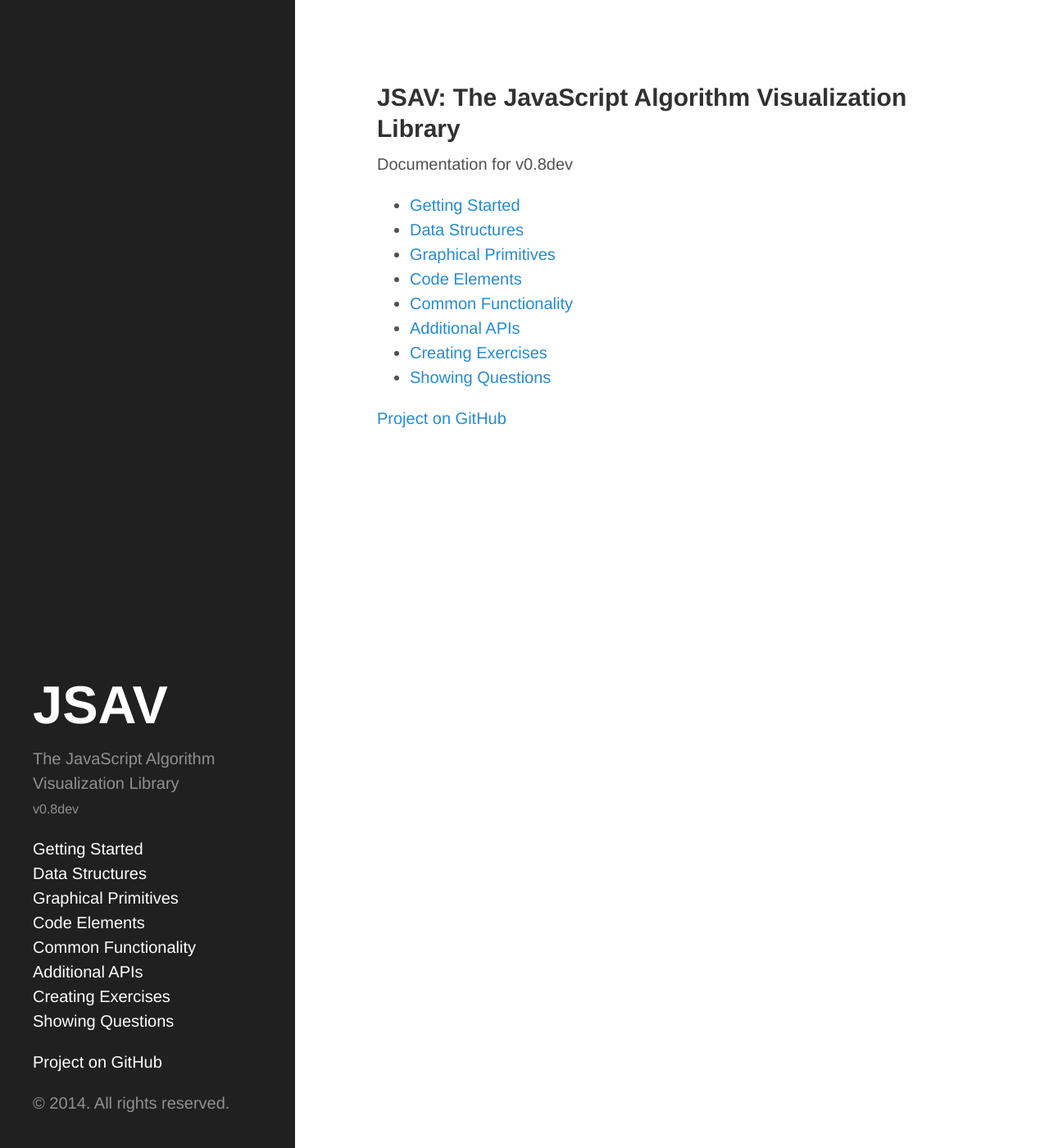
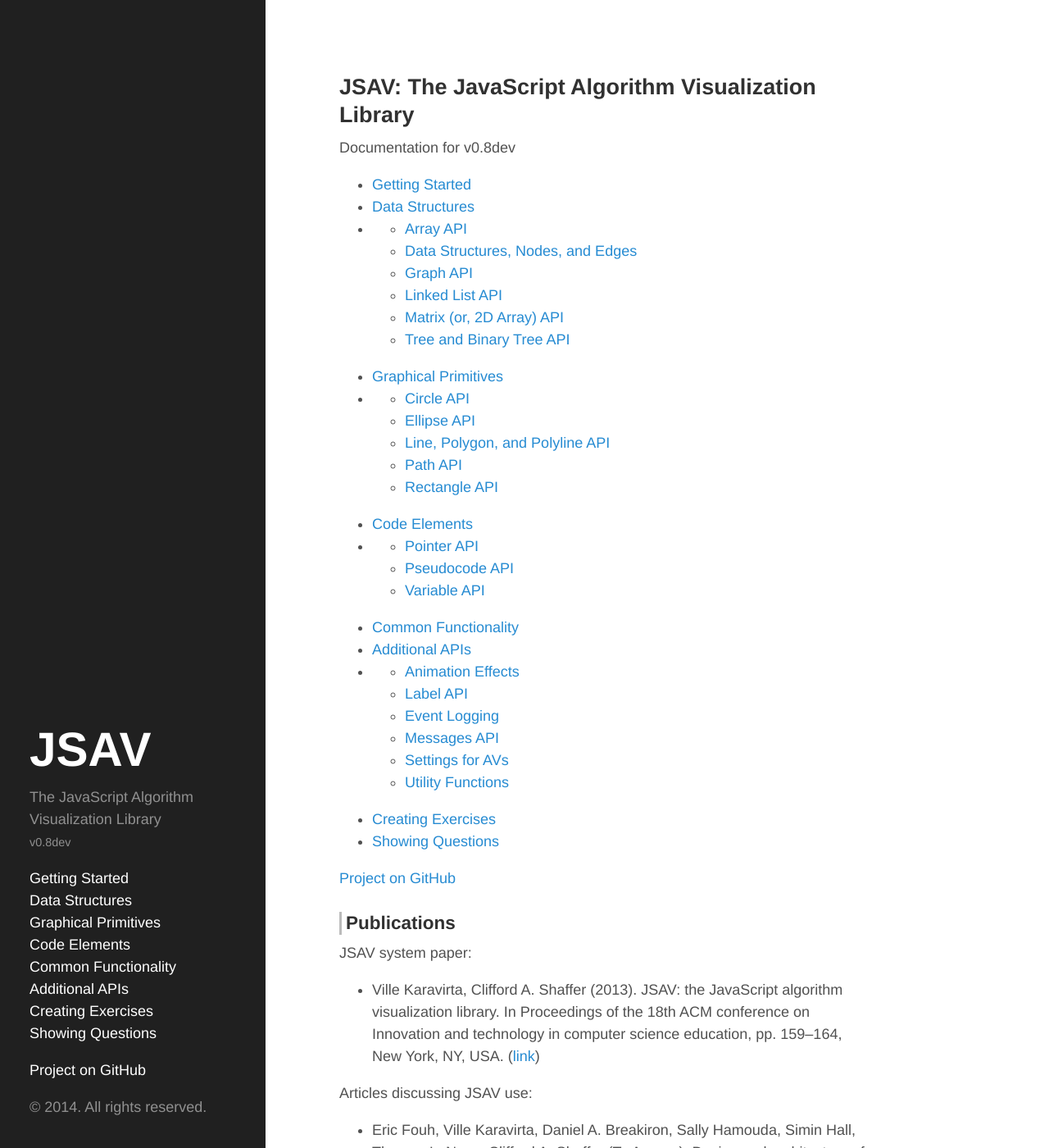
Before and after one commit to vkaravir/JSAV, a Jekyll site: the page built from index.md, in a window 1280 px wide and 1400 px high. Shown: the whole window at 82% size. Built offline with Jekyll 4.4.1, drawn with Linux system fonts in a browser that asks for light colours; Markdown is read by kramdown in place of the engine named in the settings; some of the changed text lies outside the part shown.

Commit message:
Added proper TOC to frontpage; added publications and presentation; decreased font-size

```diff
--- /dev/null
+++ b/_includes/toc-subpages.html
@@ -0,0 +1,6 @@
+<li class="subpages">
+<ul>
+  {% assign pages_list = site.pages %}{% for node in pages_list %}{% if node.title != null %}{% if node.layout == "subpage" and node.url contains include.pageurl %}
+  <li><a href="{{ site.baseurl }}{{ node.url }}">{{ node.title }}</a></li>
+  {% endif %}{% endif %}{% endfor %}
+</ul></li>
--- a/index.md
+++ b/index.md
@@ -14,25 +14,45 @@ Documentation for v{{ site.version }}
   <li>
     <a href="{{ site.baseurl }}/datastructures/">Data Structures</a>
   </li>
+  {% include toc-subpages.html pageurl='datastructures' %}
   <li>
     <a href="{{ site.baseurl }}/graphicalprimitives/">Graphical Primitives</a>
   </li>
+  {% include toc-subpages.html pageurl='graphicalprimitives' %}
   <li>
     <a href="{{ site.baseurl }}/codeelements/">Code Elements</a>
   </li>
+  {% include toc-subpages.html pageurl='codeelements' %}
   <li>
     <a href="{{ site.baseurl }}/commonfunctionality/">Common Functionality</a>
   </li>
   <li>
     <a href="{{ site.baseurl }}/otherapis/">Additional APIs</a>
   </li>
+  {% include toc-subpages.html pageurl='otherapis' %}
   <li>
     <a href="{{ site.baseurl }}/exercises/">Creating Exercises</a>
   </li>
   <li>
     <a href="{{ site.baseurl }}/questions/">Showing Questions</a>
   </li>
-
 </ul>
 
 <p><a href="{{ site.github.repo }}">Project on GitHub</a></p>
+
+### Publications
+JSAV system paper:
+
+ * Ville Karavirta, Clifford A. Shaffer (2013). JSAV: the JavaScript algorithm visualization library. In Proceedings of the 18th ACM conference on Innovation and technology in computer science education, pp. 159–164, New York, NY, USA.
+   ([link](http://dl.acm.org/citation.cfm?id=2462487))
+
+Articles discussing JSAV use:
+
+ * Eric Fouh, Ville Karavirta, Daniel A. Breakiron, Sally Hamouda, Simin Hall, Thomas L. Naps, Clifford A. Shaffer (To Appear). Design and architecture of an interactive eTextbook – the OpenDSA system. Science of Computer Programming.
+   ([link](http://www.sciencedirect.com/science/article/pii/S016764231300333X))
+ * Ville Karavirta, Ari Korhonen, Otto Seppälä (2013). Misconceptions in Visual Algorithm Simulation Revisited: On UI's Effect on Student Performance, Attitudes and Misconceptions. In Learning and Teaching in Computing and Engineering (LaTiCE), 2013, pp. 62–69.
+   ([link](http://dx.doi.org/10.1109/LaTiCE.2013.35))
+
+### Presentations
+
+<iframe src="http://www.slideshare.net/slideshow/embed_code/24154049" width="427" height="356" frameborder="0" marginwidth="0" marginheight="0" scrolling="no" style="border:1px solid #CCC; border-width:1px 1px 0; margin-bottom:5px; max-width: 100%;" allowfullscreen> </iframe>
--- a/public/css/hyde.css
+++ b/public/css/hyde.css
@@ -41,7 +41,7 @@ html {
 }
 @media (min-width: 58rem) {
   html {
-    font-size: 20px;
+    font-size: 18px;
   }
 }
 
```
